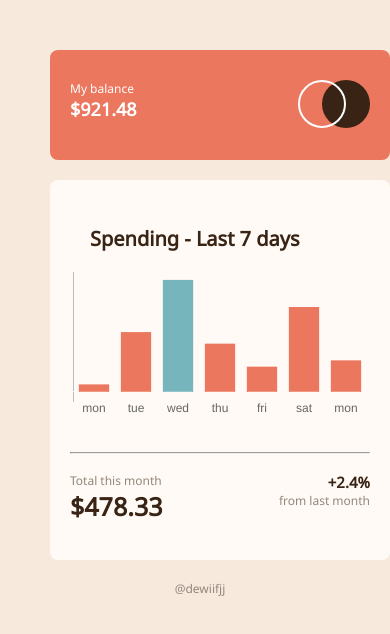
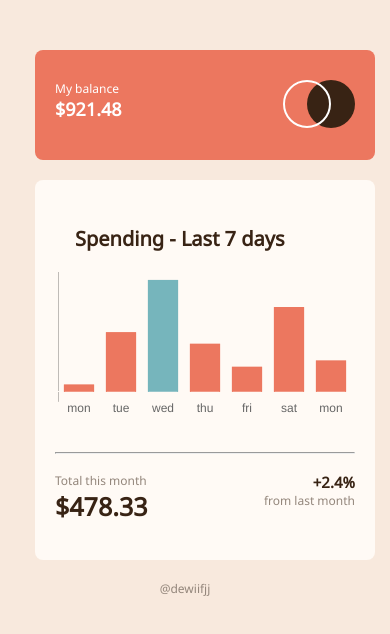
Before and after one commit to dewiifjj/Chart, a plain HTML site: page index.html in a window 390 px wide. Drawn offline with nearby package versions, Linux system fonts and the light colour scheme.

Commit message:
Update styles.css

```diff
--- a/styles.css
+++ b/styles.css
@@ -117,7 +117,7 @@ p{
 
 @media screen and (max-width: 767px) {
   #container, .container1, .crdiv {
-    margin: 20px 50px 10px 50px;
+    margin: 20px 50px 10px 35px;
     width: 300px;
   }
 
```
